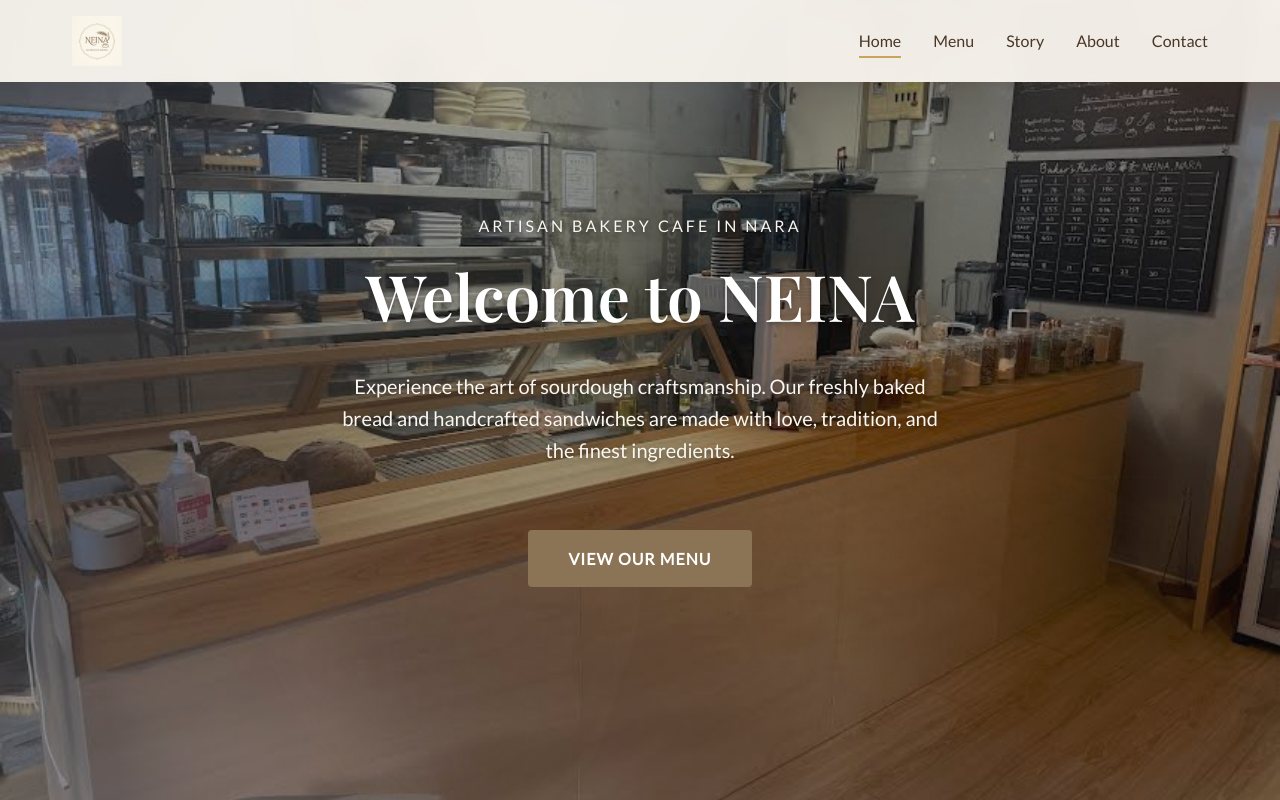
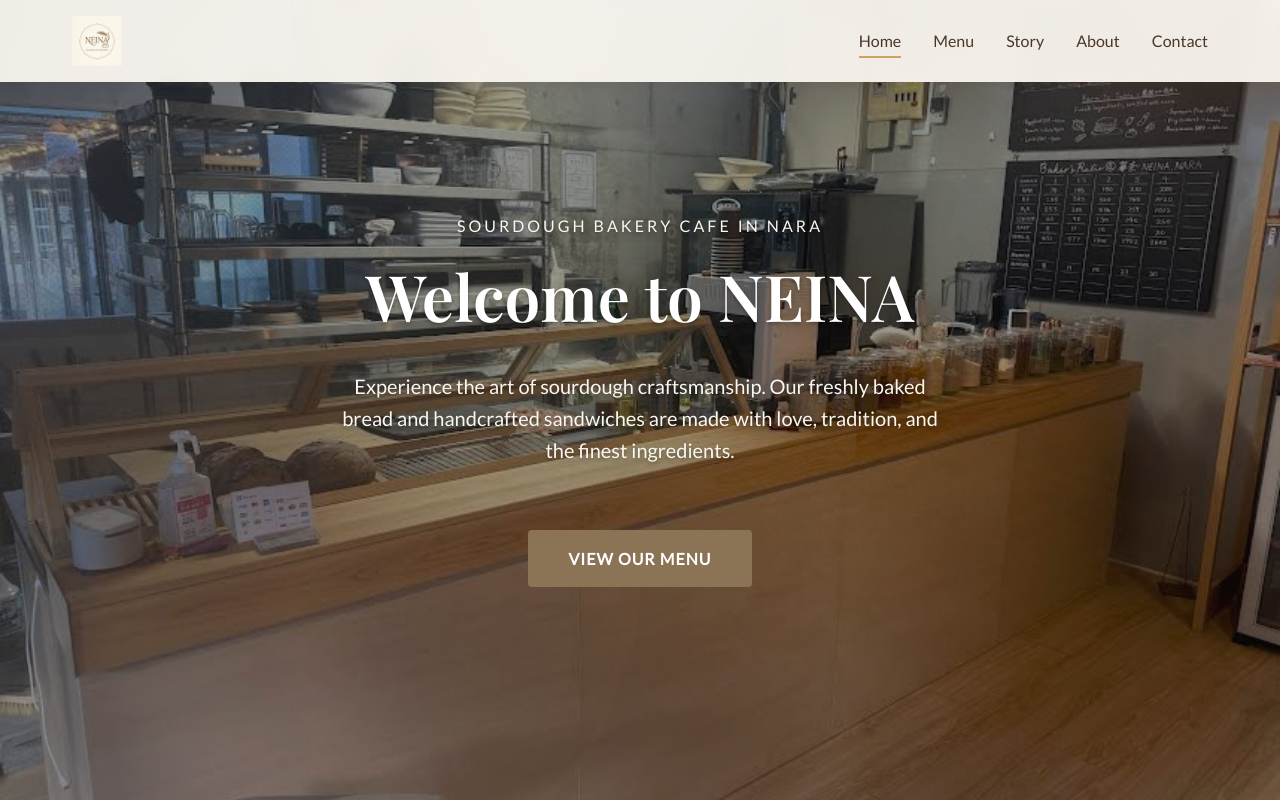
Before and after one commit to bakeryneina/Neina-Bakery-Website, a plain HTML site: page index.html in a window 1280 px wide. Shown: the top 800 px of the page. Drawn offline with nearby package versions, Linux system fonts and the light colour scheme.

Commit message:
Update hero subtitle

```diff
--- a/index.html
+++ b/index.html
@@ -61,7 +61,7 @@
             </div>
         </div>
         <div class="hero-content">
-            <p class="hero-subtitle">Artisan Bakery Cafe in Nara</p>
+            <p class="hero-subtitle">Sourdough Bakery Cafe in Nara</p>
             <h1>Welcome to NEINA</h1>
             <p class="hero-description">
                 Experience the art of sourdough craftsmanship. Our freshly baked bread and
```
